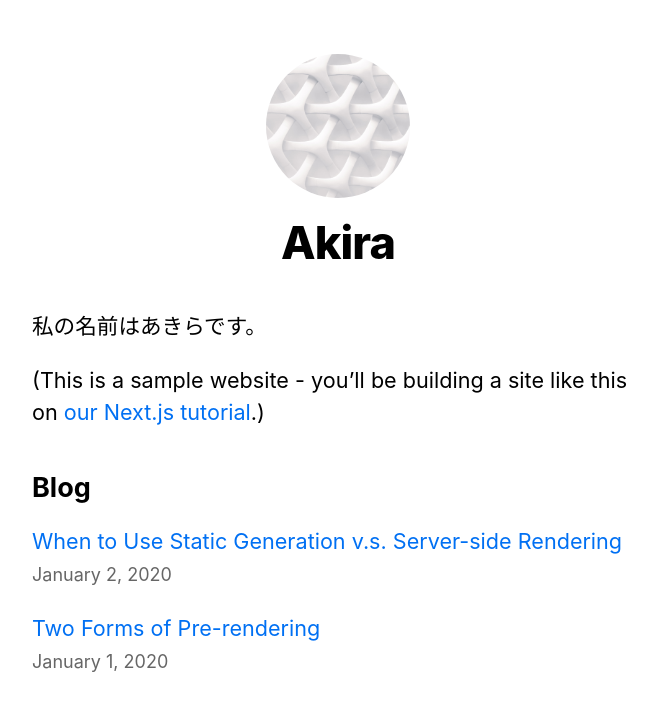
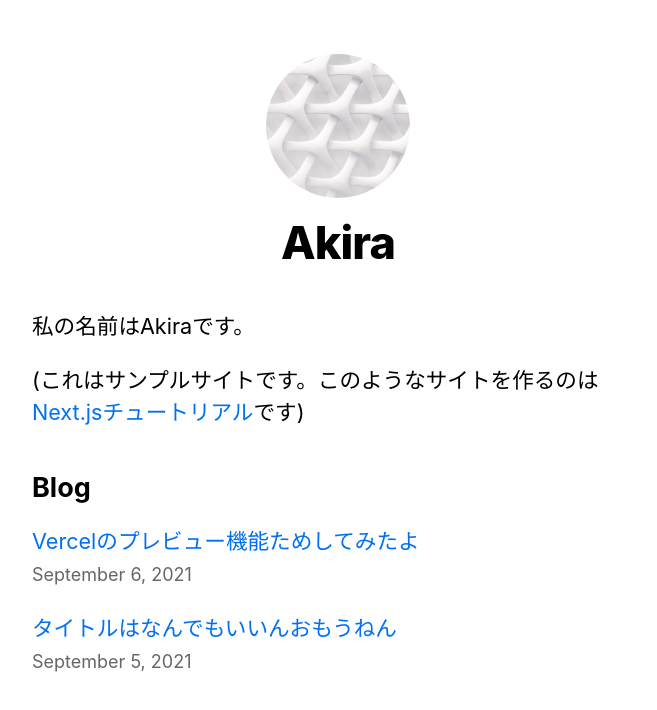
Before and after one commit to akira-wd-1224/nextjs-blog, a Next.js app: page / in a window 1280 px wide. Shown: the top 710 px of the page, without its empty margins (302-959 px from the left). Built offline with nearby package versions, Linux system fonts and the light colour scheme.

Commit message:
表示内容の変更

```diff
--- a/pages/index.js
+++ b/pages/index.js
@@ -21,10 +21,10 @@ export default function Home({ allPostsData }) {
         <title>{siteTitle}</title>
       </Head>
       <section className={utilStyles.headingMd}>
-        <p>私の名前はあきらです。</p>
+        <p>私の名前はAkiraです。</p>
         <p>
-          (This is a sample website - you’ll be building a site like this on{' '}
-          <a href="https://nextjs.org/learn">our Next.js tutorial</a>.)
+          (これはサンプルサイトです。このようなサイトを作るのは{' '}
+          <a href="https://nextjs.org/learn">Next.jsチュートリアル</a>です)
         </p>
       </section>
 
--- a/posts/pre-rendering.md
+++ b/posts/pre-rendering.md
@@ -1,11 +1,11 @@
 ---
-title: 'Two Forms of Pre-rendering'
-date: '2020-01-01'
+title: 'タイトルはなんでもいいんおもうねん'
+date: '2021-09-05'
 ---
 
-Next.js has two forms of pre-rendering: **Static Generation** and **Server-side Rendering**. The difference is in **when** it generates the HTML for a page.
+Next.jsには2つのプリレンダリングの形式があります。**Static Generation**と**Server-side Rendering**です。その違いは、ページのHTMLを生成する「タイミング」にあります。
 
-- **Static Generation** is the pre-rendering method that generates the HTML at **build time**. The pre-rendered HTML is then _reused_ on each request.
-- **Server-side Rendering** is the pre-rendering method that generates the HTML on **each request**.
+- 静的生成**は、**ビルド時**にHTMLを生成するプリレンダリング方式です。プリレンダリングされたHTMLは、リクエストごとに再利用されます。
+- Server-side Rendering**は、リクエストごとにHTMLを生成するプリレンダリング手法です。
 
-Importantly, Next.js lets you **choose** which pre-rendering form to use for each page. You can create a "hybrid" Next.js app by using Static Generation for most pages and using Server-side Rendering for others.
+重要なのは、Next.jsでは、各ページで使用するプリレンダリングの形式を**選択**できることです。ほとんどのページでは静的生成を使用し、その他のページではサーバーサイドレンダリングを使用することで、「ハイブリッド」なNext.jsアプリを作成することができます。
--- a/posts/ssg-ssr.md
+++ b/posts/ssg-ssr.md
@@ -1,19 +1,19 @@
 ---
-title: 'When to Use Static Generation v.s. Server-side Rendering'
-date: '2020-01-02'
+title: 'Vercelのプレビュー機能ためしてみたよ'
+date: '2021-09-06'
 ---
 
-We recommend using **Static Generation** (with and without data) whenever possible because your page can be built once and served by CDN, which makes it much faster than having a server render the page on every request.
+ページを一度作成してCDNで配信することで、リクエストごとにサーバーがページをレンダリングするよりもはるかに高速になるため、可能な限り**Static Generation**（データあり、データなし）を使用することをお勧めします。
 
-You can use Static Generation for many types of pages, including:
+Static Generationは、以下のような様々なタイプのページに使用できます。
 
-- Marketing pages
-- Blog posts
-- E-commerce product listings
-- Help and documentation
+- マーケティングページ
+- ブログ記事
+- Eコマースの製品リスト
+- ヘルプとドキュメント
 
-You should ask yourself: "Can I pre-render this page **ahead** of a user's request?" If the answer is yes, then you should choose Static Generation.
+自分自身に問いかけてみてください。「ユーザーがリクエストする前に、このページを事前にレンダリングすることはできますか？答えがイエスであれば、Static Generationを選択すべきです。
 
-On the other hand, Static Generation is **not** a good idea if you cannot pre-render a page ahead of a user's request. Maybe your page shows frequently updated data, and the page content changes on every request.
+逆に、ユーザーのリクエストに先んじてページをプリレンダリングできない場合は、Static Generationは**良いアイデアではありません**。たとえば、頻繁に更新されるデータを表示するページで、リクエストのたびにページの内容が変わるような場合です。
 
-In that case, you can use **Server-Side Rendering**. It will be slower, but the pre-rendered page will always be up-to-date. Or you can skip pre-rendering and use client-side JavaScript to populate data.
+そのような場合には、**サーバーサイドレンダリング**を使用することができます。処理速度は遅くなりますが、プリレンダリングされたページは常に最新の状態に保たれます。また、プリレンダリングを行わず、クライアントサイドJavaScriptでデータを入力することもできます。
```
